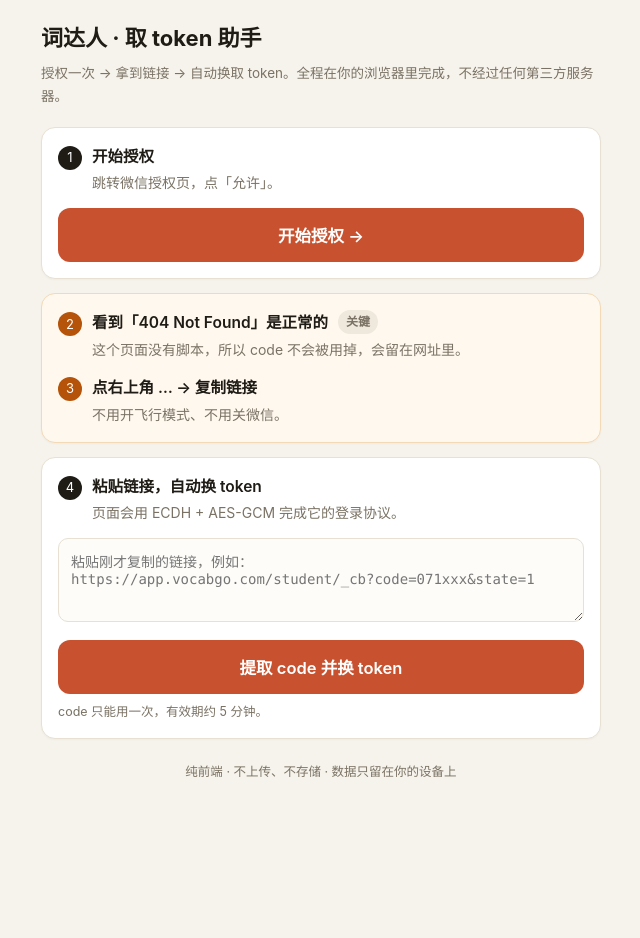
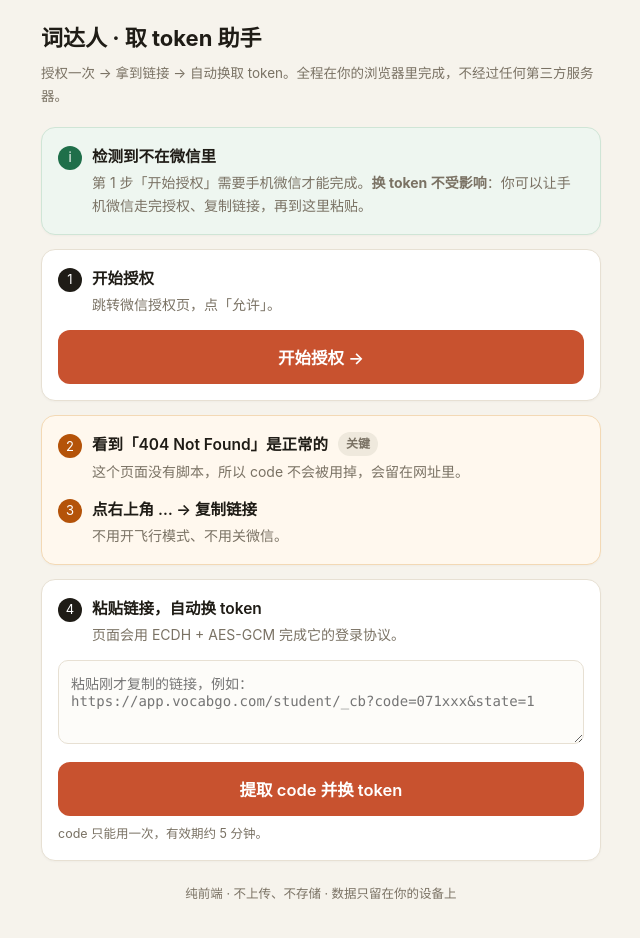
Before and after one commit to YANG-CY-STAR/vocabgo-code-helper, a plain HTML site: page token.html in a window 1280 px wide. Shown: the whole page, without its empty margins (319-959 px from the left). Before the commit the page ends 823 px from the top, so only its background shows below. Drawn offline with Linux system fonts and the light colour scheme.

Commit message:
feat: 非微信环境提示

```diff
--- a/token.html
+++ b/token.html
@@ -43,6 +43,16 @@
 
   <h1>词达人 · 取 token 助手</h1>
   <p class="sub">授权一次 → 拿到链接 → 自动换取 token。全程在你的浏览器里完成，不经过任何第三方服务器。</p>
+
+  <div class="card" id="envTip" style="display:none;background:#eef6f0;border-color:#cfe5d6">
+    <div class="step" style="margin:0">
+      <div class="num" style="background:#1f6f4a">i</div>
+      <div>
+        <h3>检测到不在微信里</h3>
+        <p>第 1 步「开始授权」需要手机微信才能完成。<b>换 token 不受影响</b>：你可以让手机微信走完授权、复制链接，再到这里粘贴。</p>
+      </div>
+    </div>
+  </div>
 
   <div class="card">
     <div class="step">
@@ -279,6 +289,11 @@
   var out = $("out"), timerEl = $("timer"), msgEl = $("msg"), actions = $("actions");
   var currentToken = "", timerId = 0;
 
+  if (!/MicroMessenger/i.test(navigator.userAgent || "")) {
+    var tip = $("envTip");
+    if (tip) tip.style.display = "block";
+  }
+
   $("go").addEventListener("click", function () {
     if (!/MicroMessenger/i.test(navigator.userAgent || "")) {
       msgEl.textContent = "提示：这条链接需要在微信里打开，否则微信会拒绝授权。";
```
